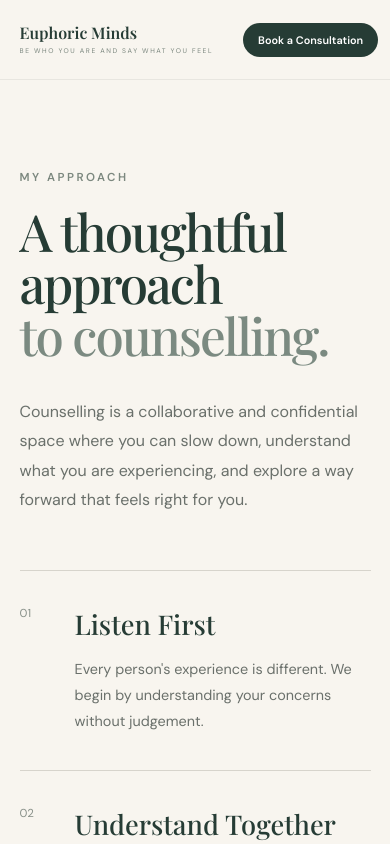
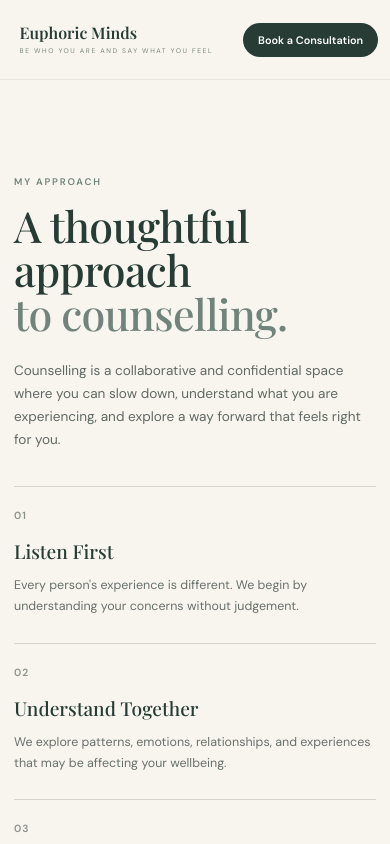
Before and after one commit to Rohiths1227/euphoric-minds-counselling, a React (Vite) app: page /approach in a window 390 px wide. Shown: the top 844 px of the page. Built offline with nearby package versions, Linux system fonts and the light colour scheme.

Commit message:
Added animations across website

```diff
--- a/src/sections/Approach.css
+++ b/src/sections/Approach.css
@@ -1,110 +1,690 @@
+/* =========================================================
+   APPROACH PAGE
+========================================================= */
+
 .approach-page {
-  padding: 140px 0;
+  position: relative;
+
+  width: 100%;
+
+  min-height: 100vh;
+
+  padding: 145px 0 110px;
+
   background: var(--ivory);
+
+  color: var(--forest);
+
+  overflow: hidden;
 }
+
+
+/* =========================================================
+   CONTAINER
+========================================================= */
 
 .approach-page .container {
   width: min(1180px, 90%);
+
   margin: 0 auto;
 }
 
+
+/* =========================================================
+   EYEBROW
+========================================================= */
+
 .approach-eyebrow {
-  margin-bottom: 20px;
+  margin: 0 0 20px;
 
   font-size: 0.72rem;
+
   font-weight: 600;
+
   letter-spacing: 2.5px;
+
+  line-height: 1.4;
+
   text-transform: uppercase;
 
-  color: #7c887f;
+  color: #71847b;
+
+  opacity: 0;
+
+  animation:
+    approachFadeUp
+    0.8s
+    ease-out
+    0.15s
+    forwards;
 }
+
+
+/* =========================================================
+   MAIN HEADING
+========================================================= */
 
 .approach-page h1 {
   max-width: 850px;
+
   margin: 0;
 
-  font-family: 'Playfair Display', serif;
-  font-size: clamp(3rem, 6vw, 6rem);
+  font-family:
+    'Playfair Display',
+    serif;
+
+  font-size:
+    clamp(
+      3.2rem,
+      6vw,
+      5.8rem
+    );
+
   font-weight: 500;
-  line-height: 1.02;
+
+  line-height: 1;
+
   letter-spacing: -2px;
 
   color: var(--forest);
+
+  overflow-wrap: break-word;
+
+  opacity: 0;
+
+  animation:
+    approachFadeUp
+    0.9s
+    ease-out
+    0.3s
+    forwards;
 }
 
 .approach-page h1 span {
   display: block;
-  color: #7b8a81;
+
+  color: #71847b;
 }
+
+
+/* =========================================================
+   DESCRIPTION
+========================================================= */
 
 .approach-description {
   max-width: 650px;
-  margin-top: 35px;
 
-  font-size: 1rem;
+  margin: 32px 0 0;
+
+  font-size: 1.05rem;
+
   line-height: 1.85;
 
-  color: #6a706b;
+  color: #606963;
+
+  opacity: 0;
+
+  animation:
+    approachFadeUp
+    0.85s
+    ease-out
+    0.5s
+    forwards;
 }
 
+
+/* =========================================================
+   APPROACH POINTS
+========================================================= */
+
 .approach-points {
+  display: grid;
+
+  grid-template-columns:
+    repeat(3, minmax(0, 1fr));
+
+  gap: 0;
+
   margin-top: 80px;
+
   border-top: 1px solid #d7d4cc;
-}
-
-.approach-points > div {
-  display: grid;
-  grid-template-columns: 80px 1fr 1fr;
-  gap: 30px;
-
-  padding: 35px 0;
 
   border-bottom: 1px solid #d7d4cc;
 }
 
-.approach-points span {
-  font-size: 0.72rem;
-  color: #89918a;
+
+/* =========================================================
+   INDIVIDUAL POINT
+========================================================= */
+
+.approach-points > div {
+  position: relative;
+
+  min-height: 300px;
+
+  padding:
+    35px
+    35px
+    40px;
+
+  border-right: 1px solid #d7d4cc;
+
+  opacity: 0;
+
+  transform:
+    translateY(35px);
+
+  animation:
+    approachPointReveal
+    0.8s
+    ease-out
+    forwards;
+
+  transition:
+    background 0.35s ease,
+    transform 0.35s ease;
 }
+
+.approach-points > div:last-child {
+  border-right: none;
+}
+
+
+/* =========================================================
+   STAGGERED ANIMATION
+========================================================= */
+
+.approach-points > div:nth-child(1) {
+  animation-delay: 0.7s;
+}
+
+.approach-points > div:nth-child(2) {
+  animation-delay: 0.85s;
+}
+
+.approach-points > div:nth-child(3) {
+  animation-delay: 1s;
+}
+
+
+/* =========================================================
+   POINT HOVER
+========================================================= */
+
+.approach-points > div:hover {
+  background:
+    rgba(168, 183, 162, 0.12);
+
+  transform:
+    translateY(-4px);
+}
+
+
+/* =========================================================
+   NUMBER
+========================================================= */
+
+.approach-points > div > span {
+  display: block;
+
+  margin-bottom: 35px;
+
+  font-family:
+    'DM Sans',
+    sans-serif;
+
+  font-size: 0.7rem;
+
+  font-weight: 600;
+
+  letter-spacing: 1px;
+
+  color: #8b918b;
+
+  transition:
+    color 0.3s ease,
+    transform 0.3s ease;
+}
+
+.approach-points > div:hover > span {
+  color: var(--forest);
+
+  transform:
+    translateX(4px);
+}
+
+
+/* =========================================================
+   POINT HEADING
+========================================================= */
 
 .approach-points h2 {
   margin: 0;
 
-  font-family: 'Playfair Display', serif;
+  font-family:
+    'Playfair Display',
+    serif;
+
   font-size: 1.7rem;
+
   font-weight: 500;
 
+  line-height: 1.25;
+
   color: var(--forest);
+
+  transition:
+    transform 0.3s ease;
 }
 
+.approach-points > div:hover h2 {
+  transform:
+    translateX(4px);
+}
+
+
+/* =========================================================
+   POINT DESCRIPTION
+========================================================= */
+
 .approach-points p {
-  margin: 0;
+  max-width: 300px;
+
+  margin: 18px 0 0;
 
   font-size: 0.9rem;
+
   line-height: 1.8;
 
-  color: #6a706b;
+  color: #69716c;
+
+  transition:
+    color 0.3s ease;
 }
 
-@media (max-width: 700px) {
+.approach-points > div:hover p {
+  color: #555f59;
+}
+
+
+/* =========================================================
+   ANIMATIONS
+========================================================= */
+
+@keyframes approachFadeUp {
+
+  from {
+    opacity: 0;
+
+    transform:
+      translateY(30px);
+  }
+
+  to {
+    opacity: 1;
+
+    transform:
+      translateY(0);
+  }
+
+}
+
+
+@keyframes approachPointReveal {
+
+  from {
+    opacity: 0;
+
+    transform:
+      translateY(35px);
+  }
+
+  to {
+    opacity: 1;
+
+    transform:
+      translateY(0);
+  }
+
+}
+
+
+/* =========================================================
+   TABLET
+========================================================= */
+
+@media (max-width: 1100px) {
+
   .approach-page {
-    padding: 90px 0;
+    padding:
+      125px
+      0
+      90px;
+  }
+
+  .approach-page .container {
+    width:
+      min(92%, 900px);
   }
 
   .approach-page h1 {
-    font-size: 3.2rem;
+    font-size:
+      clamp(
+        3rem,
+        6vw,
+        5rem
+      );
+
+    letter-spacing: -1.5px;
+  }
+
+  .approach-description {
+    max-width: 600px;
+
+    font-size: 1rem;
   }
 
   .approach-points {
-    margin-top: 55px;
+    margin-top: 65px;
   }
 
   .approach-points > div {
-    grid-template-columns: 40px 1fr;
-    gap: 15px;
+    min-height: 290px;
+
+    padding:
+      30px
+      25px
+      35px;
+  }
+
+  .approach-points h2 {
+    font-size: 1.45rem;
   }
 
   .approach-points p {
-    grid-column: 2;
+    font-size: 0.85rem;
   }
+
 }
+
+
+/* =========================================================
+   SMALL TABLET
+========================================================= */
+
+@media (max-width: 800px) {
+
+  .approach-page {
+    padding:
+      115px
+      0
+      75px;
+  }
+
+  .approach-page .container {
+    width:
+      min(90%, 650px);
+  }
+
+  .approach-page h1 {
+    font-size:
+      clamp(
+        2.8rem,
+        8vw,
+        4.3rem
+      );
+
+    line-height: 1.02;
+  }
+
+  .approach-description {
+    max-width: 650px;
+
+    margin-top: 25px;
+
+    font-size: 0.95rem;
+
+    line-height: 1.8;
+  }
+
+  .approach-points {
+    grid-template-columns: 1fr;
+
+    margin-top: 50px;
+  }
+
+  .approach-points > div {
+    min-height: auto;
+
+    padding:
+      28px
+      0
+      32px;
+
+    border-right: none;
+
+    border-bottom: 1px solid #d7d4cc;
+  }
+
+  .approach-points > div:last-child {
+    border-bottom: none;
+  }
+
+  .approach-points > div:hover {
+    transform: none;
+
+    padding-left: 8px;
+
+    padding-right: 8px;
+  }
+
+  .approach-points > div > span {
+    margin-bottom: 20px;
+  }
+
+  .approach-points h2 {
+    font-size: 1.45rem;
+  }
+
+  .approach-points p {
+    max-width: 600px;
+
+    font-size: 0.86rem;
+  }
+
+}
+
+
+/* =========================================================
+   MOBILE
+========================================================= */
+
+@media (max-width: 700px) {
+
+  .approach-page {
+    min-height: auto;
+
+    padding:
+      105px
+      0
+      65px;
+  }
+
+  .approach-page .container {
+    width:
+      calc(100% - 32px);
+  }
+
+  .approach-eyebrow {
+    margin-bottom: 16px;
+
+    font-size: 0.64rem;
+
+    letter-spacing: 2px;
+  }
+
+  .approach-page h1 {
+    font-size:
+      clamp(
+        2.7rem,
+        11vw,
+        3.7rem
+      );
+
+    line-height: 1.02;
+
+    letter-spacing: -1px;
+  }
+
+  .approach-description {
+    margin-top: 23px;
+
+    font-size: 0.9rem;
+
+    line-height: 1.75;
+  }
+
+  .approach-points {
+    margin-top: 40px;
+  }
+
+  .approach-points > div {
+    padding:
+      24px
+      0
+      28px;
+  }
+
+  .approach-points > div > span {
+    margin-bottom: 17px;
+
+    font-size: 0.65rem;
+  }
+
+  .approach-points h2 {
+    font-size: 1.3rem;
+  }
+
+  .approach-points p {
+    margin-top: 12px;
+
+    font-size: 0.82rem;
+
+    line-height: 1.7;
+  }
+
+}
+
+
+/* =========================================================
+   SMALL MOBILE
+========================================================= */
+
+@media (max-width: 430px) {
+
+  .approach-page {
+    padding:
+      95px
+      0
+      55px;
+  }
+
+  .approach-page .container {
+    width:
+      calc(100% - 28px);
+  }
+
+  .approach-eyebrow {
+    font-size: 0.6rem;
+
+    letter-spacing: 1.8px;
+  }
+
+  .approach-page h1 {
+    font-size:
+      clamp(
+        2.35rem,
+        11vw,
+        3.1rem
+      );
+
+    letter-spacing: -0.7px;
+  }
+
+  .approach-description {
+    font-size: 0.85rem;
+
+    line-height: 1.7;
+  }
+
+  .approach-points {
+    margin-top: 35px;
+  }
+
+  .approach-points > div {
+    padding:
+      22px
+      0
+      25px;
+  }
+
+  .approach-points h2 {
+    font-size: 1.2rem;
+  }
+
+  .approach-points p {
+    font-size: 0.78rem;
+
+    line-height: 1.7;
+  }
+
+}
+
+
+/* =========================================================
+   VERY SMALL MOBILE
+========================================================= */
+
+@media (max-width: 360px) {
+
+  .approach-page {
+    padding-top: 90px;
+  }
+
+  .approach-page .container {
+    width:
+      calc(100% - 24px);
+  }
+
+  .approach-page h1 {
+    font-size: 2.25rem;
+  }
+
+}
+
+
+/* =========================================================
+   ACCESSIBILITY
+========================================================= */
+
+@media (prefers-reduced-motion: reduce) {
+
+  .approach-eyebrow,
+  .approach-page h1,
+  .approach-description,
+  .approach-points > div {
+    animation: none;
+
+    opacity: 1;
+
+    transform: none;
+  }
+
+  .approach-points > div,
+  .approach-points > div > span,
+  .approach-points h2,
+  .approach-points p {
+    transition: none;
+  }
+
+}
```
